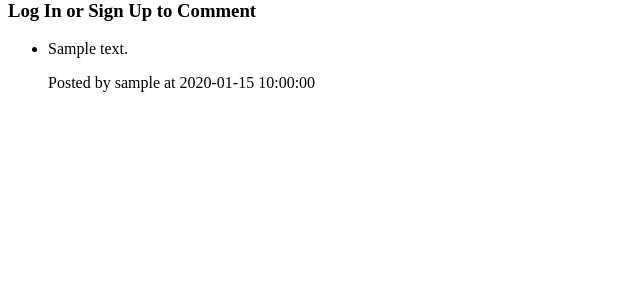
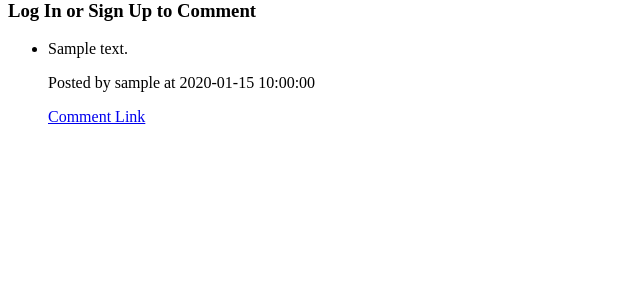
Before and after one commit to BlueShiftButterfly/flask_forum_application, a Flask app: template application/templates/thread.html in a window 1280 px wide. Shown: the part 224-524 px from the top of the page, without its empty margins (0-640 px from the left). Run offline with Flask 3, Linux system fonts and the light colour scheme; the template is opened without the code that fills it: most values are stand-ins (such as "Sample title", 1, 10 or a date in 2020).

Commit message:
Comment permalinks added

```diff
--- a/application/templates/comment.html
+++ b/application/templates/comment.html
@@ -3,7 +3,7 @@
 
 {% block content %}
     <div>
-        <p>{{comment.content}}</p>
-        <p>By {{comment.poster.username}}</p>
+        <p>{{ comment.content }}</p>
+          <p>Posted by {{ comment.poster_username }} at {{ comment.localized_date }}</p>
     </div>
 {% endblock %}
--- a/application/templates/thread.html
+++ b/application/templates/thread.html
@@ -35,6 +35,7 @@
         <li>
           <p>{{ comment.content }}</p>
           <p>Posted by {{ comment.poster_username }} at {{ comment.localized_date }}</p>
+          <a href="{{ comment.link }}">Comment Link</a>
         </li>
     {% endfor %}
   </ul>
--- a/application/views/comment.py
+++ b/application/views/comment.py
@@ -1,7 +1,7 @@
 from flask.views import View
-from flask import render_template, request, abort, url_for
+from flask import render_template, request, abort
 from application.db import DatabaseBridge
-from application.timestamp import get_date_from_timestamp
+from application.viewmodels.converter import comment_dbmodel_to_viewmodel
 
 class CommentView(View):
     methods = ["GET", "POST"]
@@ -11,6 +11,6 @@ class CommentView(View):
 
     def dispatch_request(self, forum_name, thread_uuid, comment_uuid):
         if request.method == "GET":
-            comment = self.db.get_comment_by_uuid(comment_uuid)
+            comment = comment_dbmodel_to_viewmodel(self.db.get_comment_by_uuid(comment_uuid))
             return render_template(self.template, comment=comment)
         abort(404)
```
